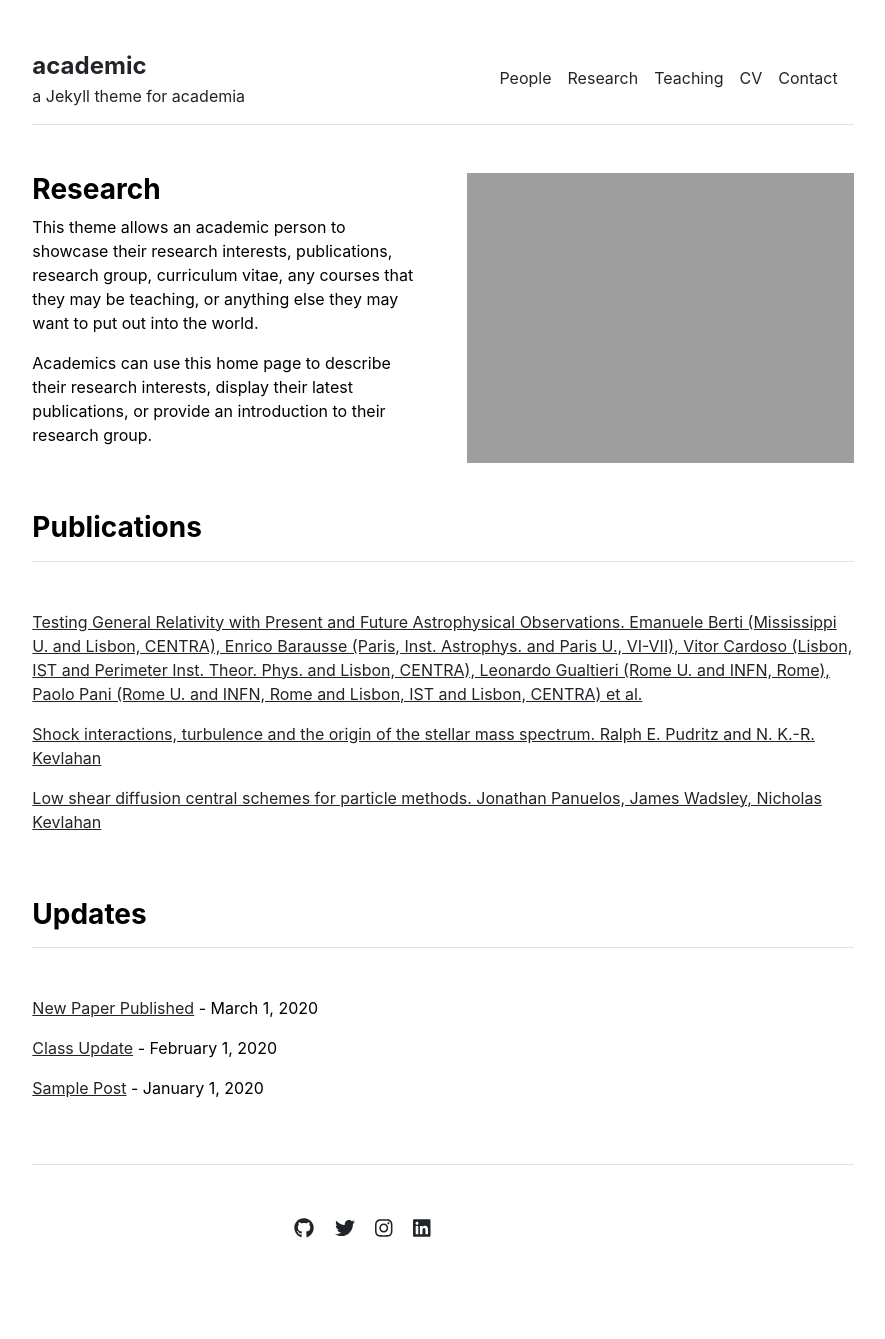
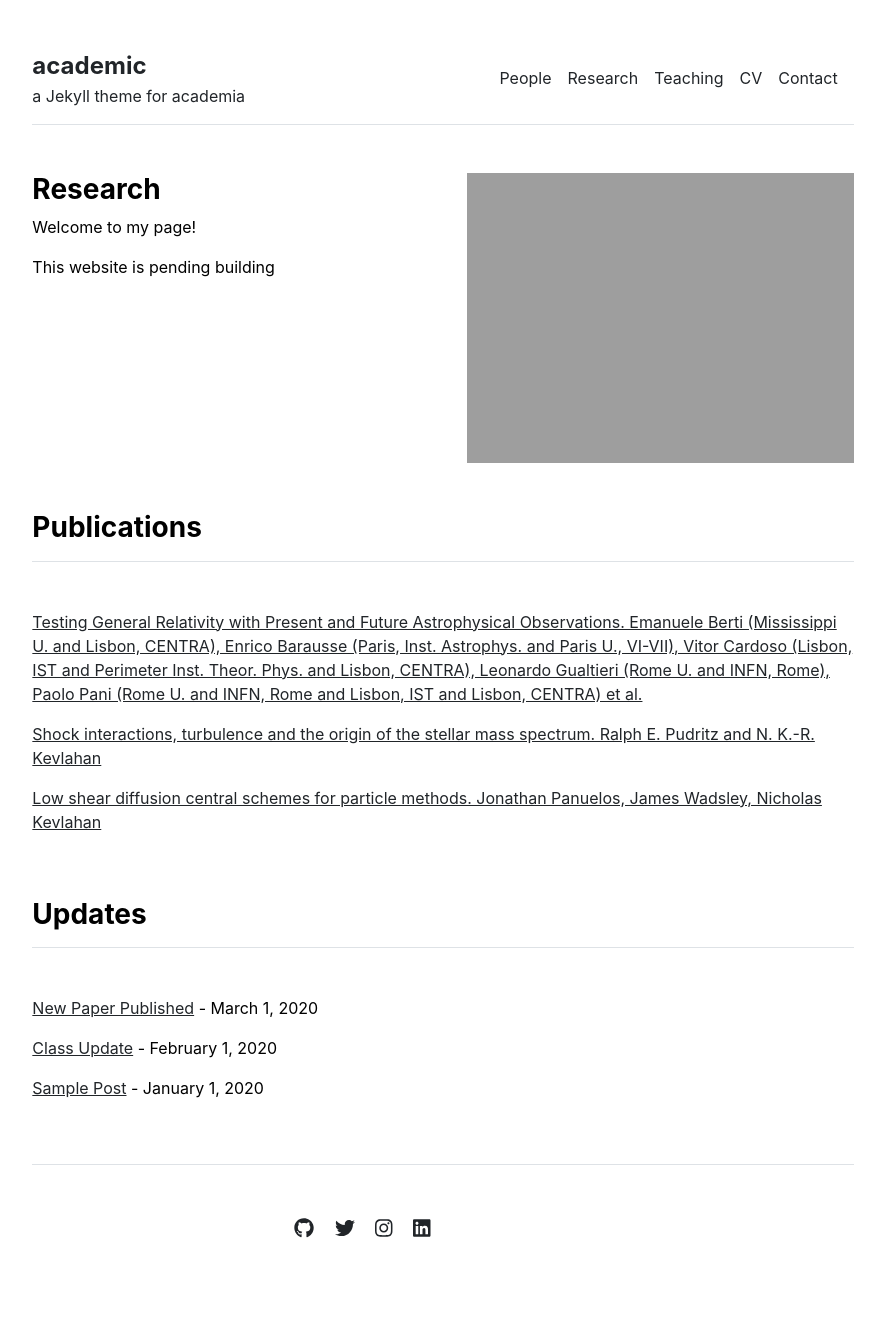
Before and after one commit to ciqiaowang/chaselw.github.io, a Jekyll site: the page built from index.md, in a window 1280 px wide. Shown: the whole page, without its empty margins (197-1082 px from the left). Built offline with Jekyll 4.4.1, drawn with Linux system fonts in a browser that asks for light colours.

Commit message:
Update index.md

```diff
--- a/index.md
+++ b/index.md
@@ -3,6 +3,6 @@ layout: home
 title: "Home"
 ---
 
-This theme allows an academic person to showcase their research interests, publications, research group, curriculum vitae, any courses that they may be teaching, or anything else they may want to put out into the world.
+Welcome to my page!
 
-Academics can use this home page to describe their research interests, display their latest publications, or provide an introduction to their research group.
+This website is pending building
```
